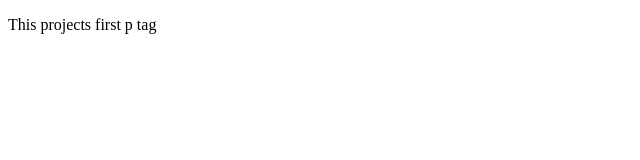
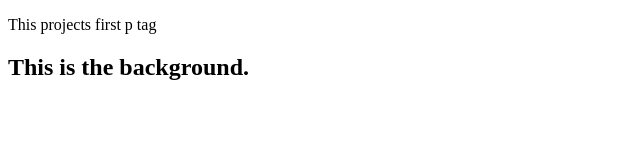
Before and after one commit to JorgeG1105/background-generator, a plain HTML site: page index.html in a window 1280 px wide. Shown: the whole page, without its empty margins (0-640 px from the left). Drawn offline with Linux system fonts and the light colour scheme.

Commit message:
added h2

```diff
--- a/index.html
+++ b/index.html
@@ -5,6 +5,6 @@
 </head>
 <body>
 	<p>This projects first p tag</p>
-
+	<h2>This is the background.</h2>
 </body>
 </html>
```
